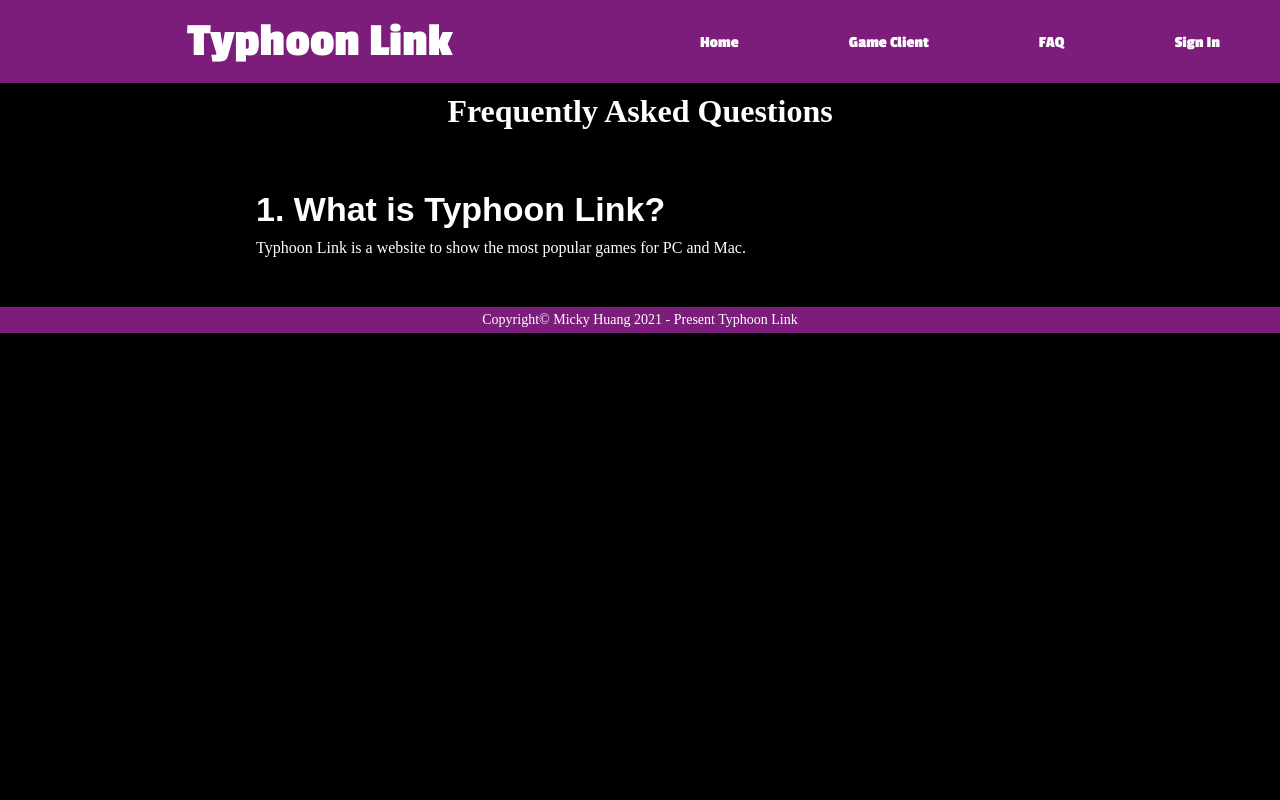
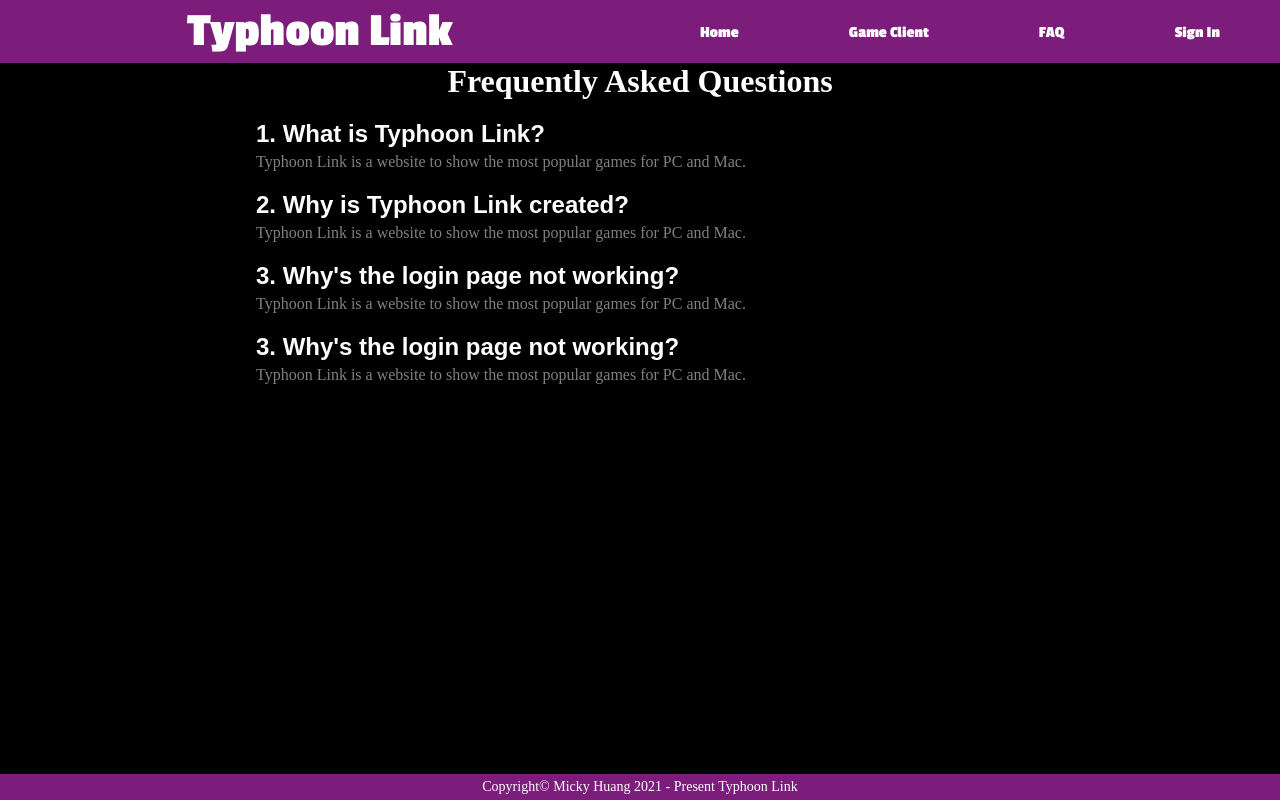
Before and after one commit to DevCoderV1/Typhoon-Link, a React (Create React App) app in the folder typhoonlink/: page /FAQ in a window 1280 px wide. Built offline with nearby package versions, Linux system fonts and the light colour scheme; a web font is replaced by a local one.

Commit message:
fix faq page

```diff
--- a/typhoonlink/src/App.css
+++ b/typhoonlink/src/App.css
@@ -99,6 +99,4 @@ body {
   .game img {
     height: 250px;
   }
-  .game span {
-  }
 }
--- a/typhoonlink/src/components/_FAQ.css
+++ b/typhoonlink/src/components/_FAQ.css
@@ -6,23 +6,25 @@
 .FAQ_wrapper {
   display: flex;
   flex-direction: column;
-  justify-content: center;
+  min-height: 100vh;
 }
 
 .FAQ_wrapper h1 {
   text-align: center;
-  margin: 10px;
   color: var(--maincolor);
 }
 
 .FAQ {
   width: 60%;
   padding: 0;
-  margin: 50px auto;
+  margin: 20px auto;
   color: var(--maincolor);
 }
 .FAQ h2 {
-  margin: 10px 0;
+  margin: 5px 0;
   font-family: var(--mainfamily);
-  font-size: 34px;
+  font-size: 24px;
 }
+.FAQ p {
+  color: grey;
+}
--- a/typhoonlink/src/components/_FAQ.js
+++ b/typhoonlink/src/components/_FAQ.js
@@ -16,6 +16,33 @@ const FAQ = () => {
             Mac.
           </p>
         </div>
+        <div className="FAQ">
+          <h2>
+            <strong>2. Why is Typhoon Link created?</strong>
+          </h2>
+          <p>
+            Typhoon Link is a website to show the most popular games for PC and
+            Mac.
+          </p>
+        </div>
+        <div className="FAQ">
+          <h2>
+            <strong>3. Why's the login page not working?</strong>
+          </h2>
+          <p>
+            Typhoon Link is a website to show the most popular games for PC and
+            Mac.
+          </p>
+        </div>
+        <div className="FAQ">
+          <h2>
+            <strong>3. Why's the login page not working?</strong>
+          </h2>
+          <p>
+            Typhoon Link is a website to show the most popular games for PC and
+            Mac.
+          </p>
+        </div>
       </div>
       <Footer />
     </div>
--- a/typhoonlink/src/components/_Footer.css
+++ b/typhoonlink/src/components/_Footer.css
@@ -4,4 +4,9 @@ footer {
   color: white;
   padding: 5px;
   font-size: 14px;
+  position: sticky;
+  top: 100%;
+  bottom: 100%;
+  width: 100%;
+  height: 100%;
 }
--- a/typhoonlink/src/components/_navbar.css
+++ b/typhoonlink/src/components/_navbar.css
@@ -6,11 +6,12 @@ header {
   position: sticky;
   top: 0;
   left: 0;
+  height: 100%;
   min-height: 6vh;
   align-items: center;
   background-color: var(--background);
   color: white;
-  z-index: 20;
+  z-index: 10;
 }
 
 .header_title,
```
